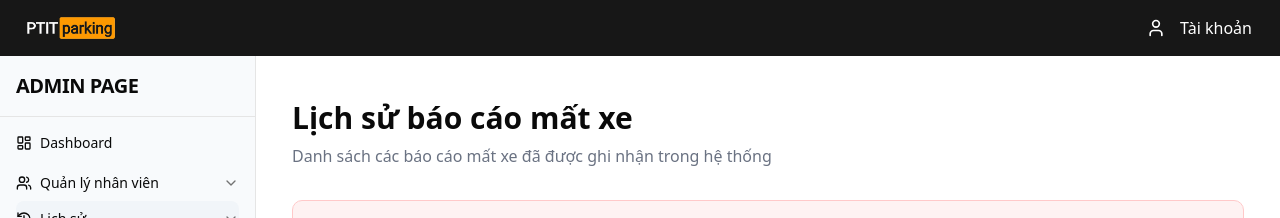
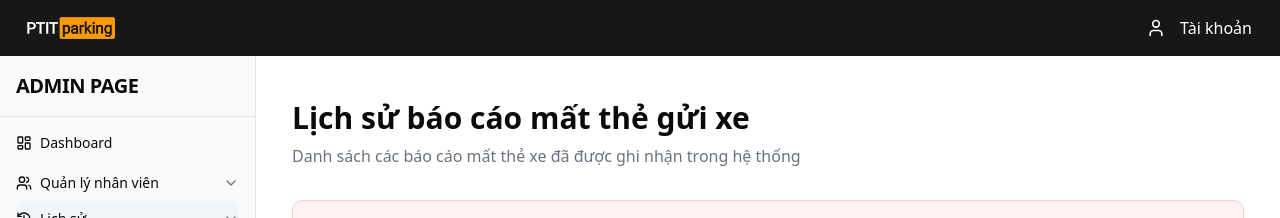
Before and after one commit to PTIT-Parking/parking-management-ui, a Next.js app: page /admin/history/missing-reports in a window 1280 px wide. Shown: the top 218 px of the page. Built offline with nearby package versions, Linux system fonts and the light colour scheme; no server answers; sample sign-in values are in the browser's storage.

Commit message:
fix typo issue

```diff
--- a/app/(protected)/admin/history/missing-reports/page.tsx
+++ b/app/(protected)/admin/history/missing-reports/page.tsx
@@ -302,9 +302,9 @@ export default function MissingReportsPage() {
     <div className="w-full px-4 py-6">
       {/* Header */}
       <div className="mb-8">
-        <h1 className="text-3xl font-bold mb-2">Lịch sử báo cáo mất xe</h1>
+        <h1 className="text-3xl font-bold mb-2">Lịch sử báo cáo mất thẻ gửi xe</h1>
         <p className="text-gray-500">
-          Danh sách các báo cáo mất xe đã được ghi nhận trong hệ thống
+          Danh sách các báo cáo mất thẻ xe đã được ghi nhận trong hệ thống
         </p>
       </div>
 
@@ -650,7 +650,7 @@ export default function MissingReportsPage() {
       <Dialog open={detailDialogOpen} onOpenChange={setDetailDialogOpen}>
         <DialogContent className="sm:max-w-[600px]">
           <DialogHeader>
-            <DialogTitle>Chi tiết báo cáo mất xe</DialogTitle>
+            <DialogTitle>Chi tiết báo cáo mất thẻ xe</DialogTitle>
             <DialogDescription>
               Thông tin chi tiết về báo cáo mất xe
             </DialogDescription>
```
